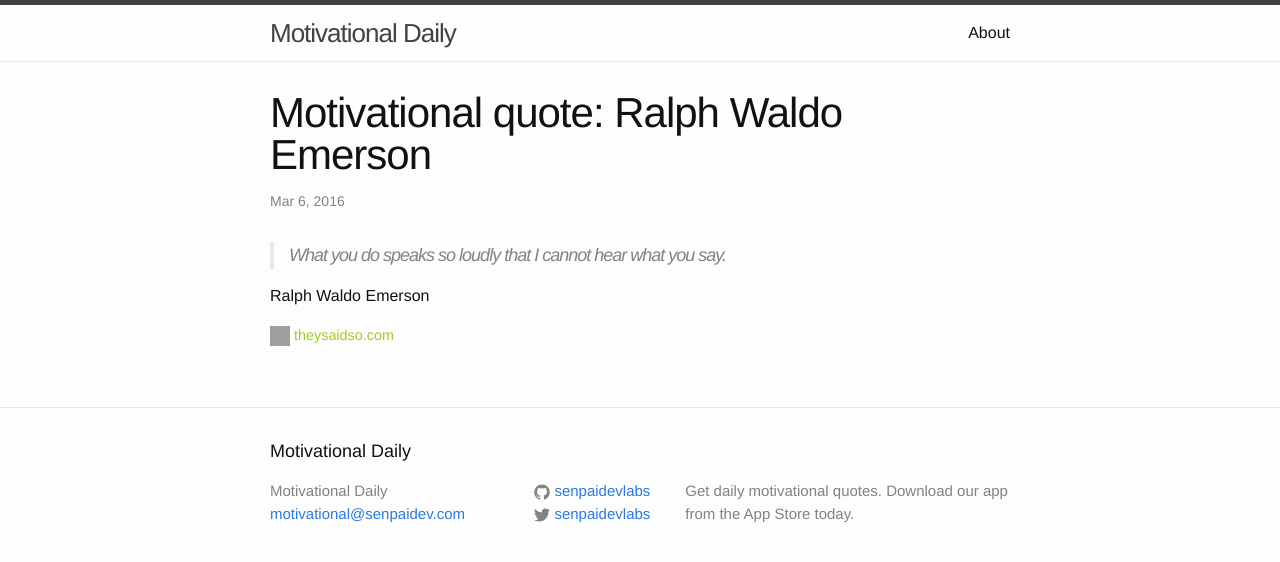
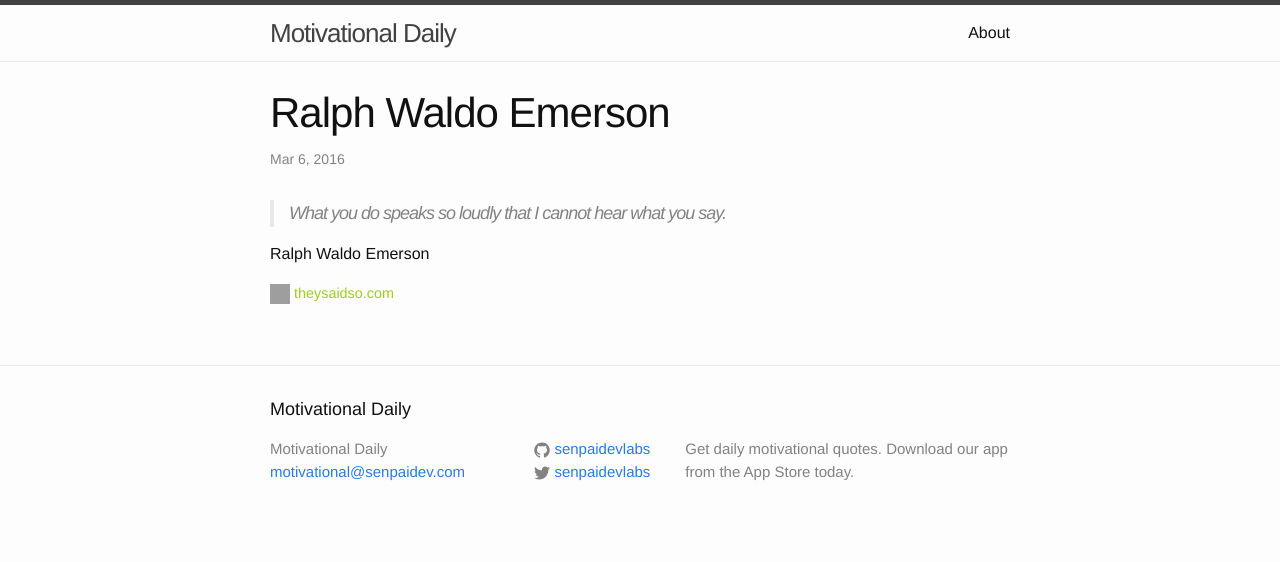
Before and after one commit to senpaidevlabs/motivational, a Jekyll site: the page built from _posts/2016-03-06-1.markdown, in a window 1280 px wide. Shown: the top 562 px of the page. Built offline with Jekyll 4.4.1, drawn with Linux system fonts in a browser that asks for light colours; part of the change alters nothing that is shown; grey boxes are pictures that could not be loaded.

Commit message:
Added post

```diff
--- a/_posts/2016-03-06-1.markdown
+++ b/_posts/2016-03-06-1.markdown
@@ -1,16 +1,11 @@
 ---
 layout: post
-title: "Motivational quote: Ralph Waldo Emerson"
-date: 2016-03-06 16:30:47 -0300
-categories: quote
+title: Ralph Waldo Emerson
+date: 2016-03-06
+categories: action inspire leadership management
 ---
-
 > What you do speaks so loudly that I cannot hear what you say.
 
 Ralph Waldo Emerson
 
-<span style="z-index:50;font-size:0.9em;"><img
-src="https://theysaidso.com/branding/theysaidso.png" height="20"
-width="20" alt="theysaidso.com"/><a href="https://theysaidso.com"
-title="Powered by quotes from theysaidso.com" style="color: #9fcc25;
-margin-left: 4px; vertical-align: middle;">theysaidso.com</a></span>
+<span style="z-index:50;font-size:0.9em;"><img src="https://theysaidso.com/branding/theysaidso.png" height="20" width="20" alt="theysaidso.com"/><a href="https://theysaidso.com" title="Powered by quotes from theysaidso.com" style="color: #9fcc25; margin-left: 4px; vertical-align: middle;">theysaidso.com</a></span>
```
